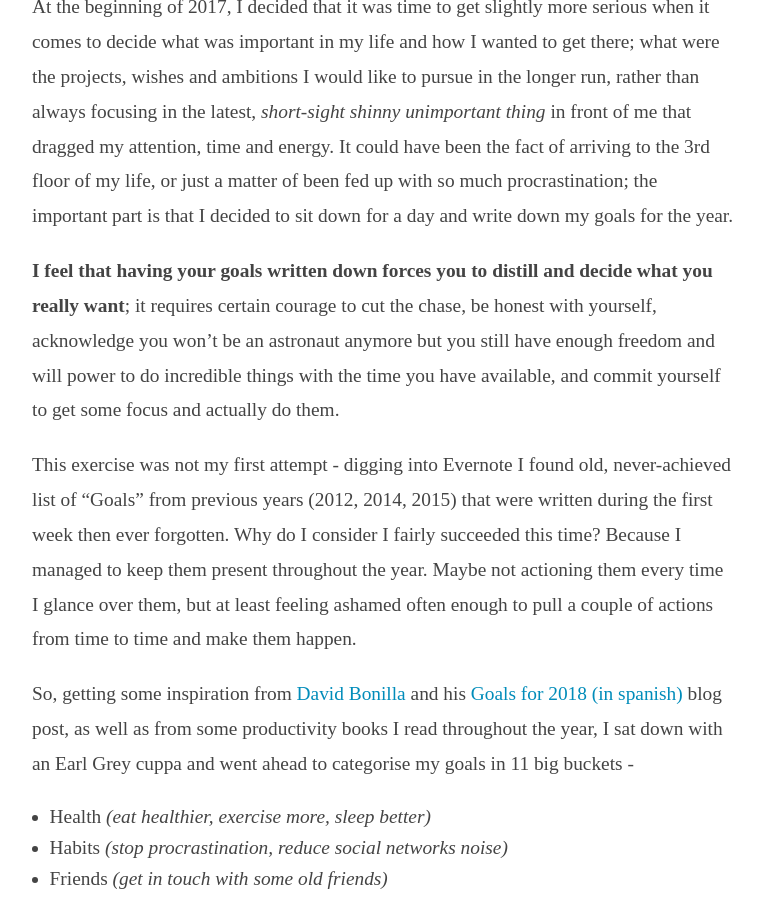
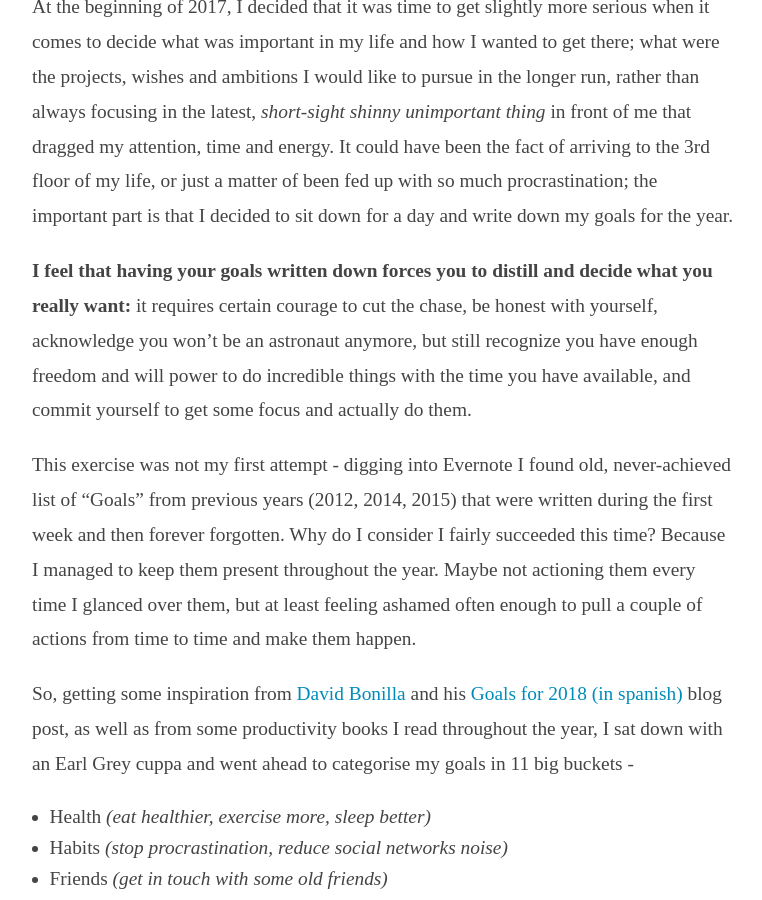
Before and after one commit to jjcoellov/jjcoellov.es, a Jekyll site: the page built from _posts/2018-01-28-my-goals-for-2018.md, in a window 1280 px wide and 900 px high, scrolled down 548 px. Shown: the whole window, without its empty margins (257-1019 px from the left). Built offline with Jekyll 4.4.1, drawn with Linux system fonts in a browser that asks for light colours; nearby versions of some CDN libraries; some web fonts are replaced.

Commit message:
small change on phrasing

```diff
--- a/_posts/2018-01-28-my-goals-for-2018.md
+++ b/_posts/2018-01-28-my-goals-for-2018.md
@@ -22,9 +22,9 @@ But first, a bit of boring history:
 
 At the beginning of 2017, I decided that it was time to get slightly more serious when it comes to decide what was important in my life and how I wanted to get there; what were the projects, wishes and ambitions I would like to pursue in the longer run, rather than always focusing in the latest, *short-sight shinny unimportant thing* in front of me that dragged my attention, time and energy. It could have been the fact of arriving to the 3rd floor of my life, or just a matter of been fed up with so much procrastination; the important part is that I decided to sit down for a day and write down my goals for the year.
 
-**I feel that having your goals written down forces you to distill and decide what you really want**; it requires certain courage to cut the chase, be honest with yourself, acknowledge you won't be an astronaut anymore but you still have enough freedom and will power to do incredible things with the time you have available, and commit yourself to get some focus and actually do them.
+**I feel that having your goals written down forces you to distill and decide what you really want:** it requires certain courage to cut the chase, be honest with yourself, acknowledge you won't be an astronaut anymore, but still recognize you have enough freedom and will power to do incredible things with the time you have available, and commit yourself to get some focus and actually do them.
 
-This exercise was not my first attempt - digging into Evernote I found old, never-achieved list of "Goals" from previous years (2012, 2014, 2015) that were written during the first week then ever forgotten. Why do I consider I fairly succeeded this time? Because I managed to keep them present throughout the year. Maybe not actioning them every time I glance over them, but at least feeling ashamed often enough to pull a couple of actions from time to time and make them happen.
+This exercise was not my first attempt - digging into Evernote I found old, never-achieved list of "Goals" from previous years (2012, 2014, 2015) that were written during the first week and then forever forgotten. Why do I consider I fairly succeeded this time? Because I managed to keep them present throughout the year. Maybe not actioning them every time I glanced over them, but at least feeling ashamed often enough to pull a couple of actions from time to time and make them happen.
 
 So, getting some inspiration from [David Bonilla](https://twitter.com/david_bonilla) and his [Goals for 2018 (in spanish)](http://www.bonillaware.com/objetivos-para-2017) blog post, as well as from some productivity books I read throughout the year, I sat down with an Earl Grey cuppa and went ahead to categorise my goals in 11 big buckets -
 
--- a/blog/2018/01/28/my-goals-for-2018/index.html
+++ b/blog/2018/01/28/my-goals-for-2018/index.html
@@ -61,9 +61,9 @@
 
 <p>At the beginning of 2017, I decided that it was time to get slightly more serious when it comes to decide what was important in my life and how I wanted to get there; what were the projects, wishes and ambitions I would like to pursue in the longer run, rather than always focusing in the latest, <em>short-sight shinny unimportant thing</em> in front of me that dragged my attention, time and energy. It could have been the fact of arriving to the 3rd floor of my life, or just a matter of been fed up with so much procrastination; the important part is that I decided to sit down for a day and write down my goals for the year.</p>
 
-<p><strong>I feel that having your goals written down forces you to distill and decide what you really want</strong>; it requires certain courage to cut the chase, be honest with yourself, acknowledge you won’t be an astronaut anymore but you still have enough freedom and will power to do incredible things with the time you have available, and commit yourself to get some focus and actually do them.</p>
+<p><strong>I feel that having your goals written down forces you to distill and decide what you really want:</strong> it requires certain courage to cut the chase, be honest with yourself, acknowledge you won’t be an astronaut anymore, but still recognize you have enough freedom and will power to do incredible things with the time you have available, and commit yourself to get some focus and actually do them.</p>
 
-<p>This exercise was not my first attempt - digging into Evernote I found old, never-achieved list of “Goals” from previous years (2012, 2014, 2015) that were written during the first week then ever forgotten. Why do I consider I fairly succeeded this time? Because I managed to keep them present throughout the year. Maybe not actioning them every time I glance over them, but at least feeling ashamed often enough to pull a couple of actions from time to time and make them happen.</p>
+<p>This exercise was not my first attempt - digging into Evernote I found old, never-achieved list of “Goals” from previous years (2012, 2014, 2015) that were written during the first week and then forever forgotten. Why do I consider I fairly succeeded this time? Because I managed to keep them present throughout the year. Maybe not actioning them every time I glanced over them, but at least feeling ashamed often enough to pull a couple of actions from time to time and make them happen.</p>
 
 <p>So, getting some inspiration from <a href="https://twitter.com/david_bonilla">David Bonilla</a> and his <a href="http://www.bonillaware.com/objetivos-para-2017">Goals for 2018 (in spanish)</a> blog post, as well as from some productivity books I read throughout the year, I sat down with an Earl Grey cuppa and went ahead to categorise my goals in 11 big buckets -</p>
 
```
